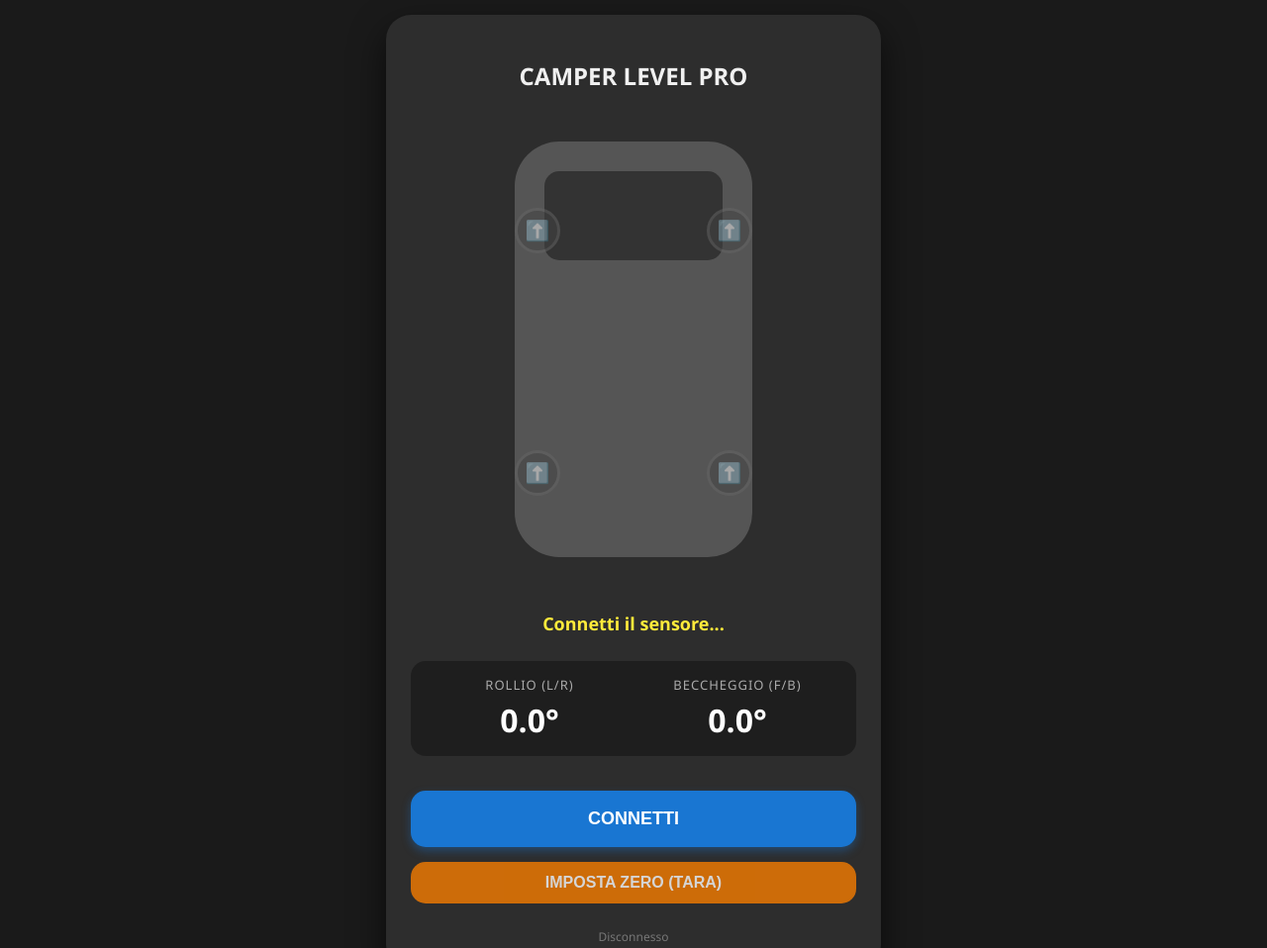
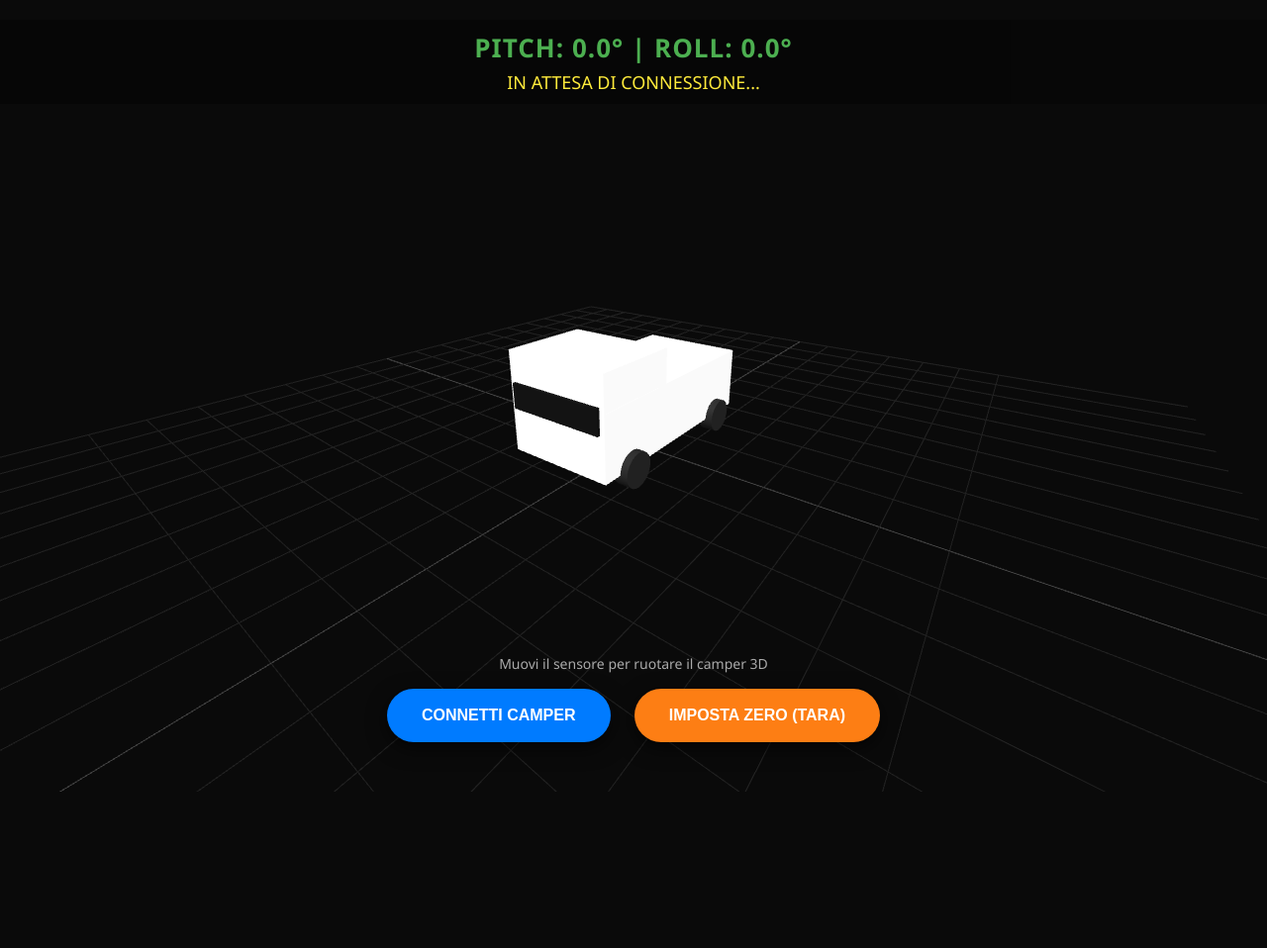
Before and after one commit to robertodapra/Camper-Level, a plain HTML site: page index.html in a window 1280 px wide. Shown: the top 958 px of the page at 99% size. After the commit the page ends 800 px from the top, so only its background shows below. Drawn offline with nearby package versions, Linux system fonts and the light colour scheme; animation ran at ten frames a second.

Commit message:
Update index.html

```diff
--- a/index.html
+++ b/index.html
@@ -3,82 +3,124 @@
 <head>
     <meta charset="UTF-8">
     <meta name="viewport" content="width=device-width, initial-scale=1.0">
-    <title>Camper Level Pro Visual</title>
+    <title>Camper 3D Leveler PRO</title>
+    <script src="https://cdnjs.cloudflare.com/ajax/libs/three.js/r128/three.min.js"></script>
     <style>
-        body { font-family: 'Segoe UI', Roboto, Helvetica, Arial, sans-serif; text-align: center; background: #1a1a1a; color: #f0f0f0; padding: 15px; margin: 0; }
-        .container { max-width: 450px; margin: auto; background: #2d2d2d; padding: 25px; border-radius: 25px; box-shadow: 0 15px 35px rgba(0,0,0,0.6); }
+        body { margin: 0; background: #0a0a0a; color: white; font-family: 'Segoe UI', sans-serif; overflow: hidden; }
 
-        /* Grafica Camper e Ruote */
-        .camper-container { position: relative; width: 100%; max-width: 300px; margin: 20px auto; }
-        .camper-svg { width: 100%; height: auto; fill: #555; } /* Colore base camper */
+        #ui {
+            position: absolute; top: 20px; width: 100%; text-align: center; z-index: 10;
+            pointer-events: none; background: rgba(0,0,0,0.3); padding: 10px 0;
+        }
 
-        .wheel-indicator { position: absolute; width: 40px; height: 40px; border-radius: 50%; background: #444; border: 3px solid #666; display: flex; align-items: center; justify-content: center; font-size: 20px; color: #fff; transition: 0.3s; opacity: 0.5; }
-        .wheel-indicator.active-raise { background: #d32f2f; border-color: #f44336; opacity: 1; animation: pulse 1.5s infinite; }
-        .wheel-indicator.ok { background: #388e3c; border-color: #4caf50; opacity: 1; }
+        #angles { font-size: 26px; font-weight: bold; color: #4caf50; letter-spacing: 1px; }
+        #status-msg { color: #ffeb3b; font-size: 18px; margin-top: 5px; text-transform: uppercase; }
 
-        /* Posizionamento Ruote (Vista dall'alto stilizzata) */
-        #wheel-front-left  { top: 20%; left: 10%; }
-        #wheel-front-right { top: 20%; right: 10%; }
-        #wheel-rear-left   { bottom: 20%; left: 10%; }
-        #wheel-rear-right  { bottom: 20%; right: 10%; }
+        .btn-container { position: absolute; bottom: 40px; width: 100%; text-align: center; z-index: 10; }
 
-        @keyframes pulse { 0% { transform: scale(1); } 50% { transform: scale(1.1); } 100% { transform: scale(1); } }
+        button {
+            pointer-events: auto; padding: 18px 35px; border-radius: 50px; border: none;
+            font-weight: bold; font-size: 16px; cursor: pointer; margin: 10px;
+            box-shadow: 0 6px 20px rgba(0,0,0,0.6); transition: all 0.2s ease;
+            text-transform: uppercase;
+        }
 
-        /* Dati e Pulsanti */
-        .data-display { display: flex; justify-content: space-around; margin: 25px 0; background: #1e1e1e; padding: 15px; border-radius: 15px; }
-        .data-box { width: 45%; }
-        .label { font-size: 13px; color: #aaa; text-transform: uppercase; letter-spacing: 1px; }
-        .value { font-size: 32px; font-weight: bold; color: #fff; margin-top: 5px; }
+        .btn-conn { background: #007bff; color: white; }
+        .btn-conn:active { transform: scale(0.95); background: #0056b3; }
 
-        #advice-text { font-size: 18px; font-weight: bold; color: #ffeb3b; min-height: 1.4em; margin-bottom: 20px; }
+        .btn-tara { background: #fd7e14; color: white; }
+        .btn-tara:active { transform: scale(0.95); background: #d96d12; }
 
-        button { width: 100%; padding: 18px; margin: 10px 0; border: none; border-radius: 15px; font-size: 18px; font-weight: bold; cursor: pointer; transition: 0.2s; -webkit-tap-highlight-color: transparent; }
-        .btn-connect { background: #1976d2; color: white; box-shadow: 0 4px 10px rgba(25,118,210,0.4); }
-        .btn-connect:active { transform: translateY(2px); box-shadow: 0 2px 5px rgba(25,118,210,0.4); }
-        .btn-tara { background: #f57c00; color: white; margin-top: 5px; font-size: 16px; padding: 12px; opacity: 0.8; }
-
-        #status { font-size: 12px; color: #777; margin-top: 15px; }
+        /* Overlay per il caricamento */
+        #instructions {
+            position: absolute; bottom: 120px; width: 100%; text-align: center;
+            font-size: 14px; color: #aaa; pointer-events: none;
+        }
     </style>
 </head>
 <body>
 
-<div class="container">
-    <h2>CAMPER LEVEL PRO</h2>
-
-    <div class="camper-container">
-        <svg class="camper-svg" viewBox="0 0 100 160" xmlns="http://www.w3.org/2000/svg">
-            <rect x="10" y="10" width="80" height="140" rx="15" ry="15"/> <rect x="20" y="20" width="60" height="30" rx="5" ry="5" fill="#333"/> </svg>
-
-        <div id="wheel-front-left" class="wheel-indicator">⬆️</div>
-        <div id="wheel-front-right" class="wheel-indicator">⬆️</div>
-        <div id="wheel-rear-left" class="wheel-indicator">⬆️</div>
-        <div id="wheel-rear-right" class="wheel-indicator">⬆️</div>
+<div id="ui">
+    <div id="angles">PITCH: 0.0° | ROLL: 0.0°</div>
+    <div id="status-msg">In attesa di connessione...</div>
 </div>
 
-    <div id="advice-text">Connetti il sensore...</div>
+<div id="instructions">Muovi il sensore per ruotare il camper 3D</div>
 
-    <div class="data-display">
-        <div class="data-box">
-            <div class="label">Rollio (L/R)</div>
-            <div id="rollVal" class="value">0.0°</div>
-        </div>
-        <div class="data-box">
-            <div class="label">Beccheggio (F/B)</div>
-            <div id="pitchVal" class="value">0.0°</div>
-        </div>
-    </div>
-
-    <button class="btn-connect" onclick="connectBLE()">CONNETTI</button>
-    <button class="btn-tara" onclick="sendTara()">IMPOSTA ZERO (TARA)</button>
-
-    <div id="status">Disconnesso</div>
+<div class="btn-container">
+    <button class="btn-conn" onclick="connectBLE()">Connetti Camper</button>
+    <button class="btn-tara" onclick="sendTara()">Imposta Zero (Tara)</button>
 </div>
 
 <script>
+    // --- MOTORE GRAFICO 3D ---
+    const scene = new THREE.Scene();
+    const camera = new THREE.PerspectiveCamera(75, window.innerWidth / window.innerHeight, 0.1, 1000);
+    const renderer = new THREE.WebGLRenderer({ antialias: true, alpha: true });
+    renderer.setSize(window.innerWidth, window.innerHeight);
+    document.body.appendChild(renderer.domElement);
+
+    // Luci
+    const ambientLight = new THREE.AmbientLight(0xffffff, 0.6);
+    scene.add(ambientLight);
+    const dirLight = new THREE.DirectionalLight(0xffffff, 1);
+    dirLight.position.set(5, 10, 7);
+    scene.add(dirLight);
+
+    // COSTRUZIONE CAMPER (GRUPPO)
+    const camperGroup = new THREE.Group();
+
+    // Scocca (Bianca)
+    const bodyMat = new THREE.MeshPhongMaterial({ color: 0xffffff });
+    const body = new THREE.Mesh(new THREE.BoxGeometry(2.2, 1.3, 4.5), bodyMat);
+    camperGroup.add(body);
+
+    // Mansarda
+    const mansarda = new THREE.Mesh(new THREE.BoxGeometry(2.2, 0.7, 1.8), bodyMat);
+    mansarda.position.set(0, 1, 1.35);
+    camperGroup.add(mansarda);
+
+    // Vetri (Neri riflettenti)
+    const glassMat = new THREE.MeshPhongMaterial({ color: 0x111111 });
+    const windshield = new THREE.Mesh(new THREE.BoxGeometry(2, 0.5, 0.1), glassMat);
+    windshield.position.set(0, 0.5, 2.26);
+    camperGroup.add(windshield);
+
+    // Ruote (4 cilindri)
+    const wheelGeom = new THREE.CylinderGeometry(0.35, 0.35, 0.3, 32);
+    const wheelMat = new THREE.MeshPhongMaterial({ color: 0x222222 });
+    const wheelPositions = [
+        [1.1, -0.65, 1.5], [-1.1, -0.65, 1.5], // Anteriori
+        [1.1, -0.65, -1.5], [-1.1, -0.65, -1.5] // Posteriori
+    ];
+
+    wheelPositions.forEach(pos => {
+        const w = new THREE.Mesh(wheelGeom, wheelMat);
+        w.rotation.z = Math.PI / 2;
+        w.position.set(pos[0], pos[1], pos[2]);
+        camperGroup.add(w);
+    });
+
+    scene.add(camperGroup);
+
+    // Griglia del terreno per riferimento
+    const grid = new THREE.GridHelper(20, 20, 0x444444, 0x222222);
+    grid.position.y = -1.1;
+    scene.add(grid);
+
+    camera.position.set(6, 4, 8);
+    camera.lookAt(0, 0, 0);
+
+    function animate() {
+        requestAnimationFrame(animate);
+        renderer.render(scene, camera);
+    }
+    animate();
+
+    // --- COMUNICAZIONE BLUETOOTH ---
     let characteristic;
     const SVC_UUID = "6e400001-b5a3-f393-e0a9-e50e24dcca9e";
     const CHAR_UUID = "6e400003-b5a3-f393-e0a9-e50e24dcca9e";
-    const TOLERANCE = 0.5; // Gradi di tolleranza per considerare "in bolla"
 
     async function connectBLE() {
         try {
@@ -86,86 +128,54 @@
                 filters: [{ name: 'Camper_Level_Pro' }],
                 optionalServices: [SVC_UUID]
             });
-
             const server = await device.gatt.connect();
             const service = await server.getPrimaryService(SVC_UUID);
             characteristic = await service.getCharacteristic(CHAR_UUID);
 
-            document.getElementById('status').innerText = "Connesso";
-            document.getElementById('advice-text').innerText = "Sistema Pronto";
-            document.querySelector('.btn-connect').innerText = "DISCONNETTI"; // Semplificazione
-            // Aggiungere logica di disconnessione se necessario
-
+            document.getElementById('status-msg').innerText = "CONNESSO ✅";
             characteristic.startNotifications();
-            characteristic.addEventListener('characteristicvaluechanged', handleData);
-        } catch (error) {
-            console.log("Errore BLE:", error);
-            document.getElementById('advice-text').innerText = "Errore di connessione.";
-        }
-    }
-
-    function handleData(event) {
-        let buffer = event.target.value.buffer;
-        let view = new DataView(buffer);
-
+            characteristic.addEventListener('characteristicvaluechanged', (e) => {
+                let view = new DataView(e.target.value.buffer);
                 let pitch = view.getFloat32(0, true);
                 let roll = view.getFloat32(4, true);
 
-        document.getElementById('pitchVal').innerText = pitch.toFixed(1) + "°";
-        document.getElementById('rollVal').innerText = roll.toFixed(1) + "°";
+                // Aggiorna Testo
+                document.getElementById('angles').innerText = `PITCH: ${pitch.toFixed(1)}° | ROLL: ${roll.toFixed(1)}°`;
 
-        updateVisuals(pitch, roll);
+                // RUOTA IL MODELLO 3D (Conversione Gradi in Radianti)
+                camperGroup.rotation.x = -pitch * (Math.PI / 180);
+                camperGroup.rotation.z = -roll * (Math.PI / 180);
+
+                // CAMBIO COLORE IN BASE ALLA PRECISIONE
+                if (Math.abs(pitch) <= 0.5 && Math.abs(roll) <= 0.5) {
+                    body.material.color.setHex(0x55ff55); // Verde: In bolla
+                    document.getElementById('status-msg').innerText = "SEI IN BOLLA! ✅";
+                } else {
+                    body.material.color.setHex(0xffffff); // Bianco: Muovi ancora
+                    document.getElementById('status-msg').innerText = "REGOLA LIVELLO...";
                 }
-
-    function updateVisuals(p, r) {
-        const wheels = {
-            fl: document.getElementById('wheel-front-left'),
-            fr: document.getElementById('wheel-front-right'),
-            rl: document.getElementById('wheel-rear-left'),
-            rr: document.getElementById('wheel-rear-right')
-        };
-
-        // Resetta stati
-        Object.values(wheels).forEach(w => w.className = 'wheel-indicator');
-        let advice = "";
-
-        // Logica Combinata per determinare quali ruote alzare
-        let raise_front = p < -TOLERANCE;
-        let raise_rear = p > TOLERANCE;
-        let raise_left = r > TOLERANCE;
-        let raise_right = r < -TOLERANCE;
-
-        if (!raise_front && !raise_rear && !raise_left && !raise_right) {
-            advice = "✅ IN BOLLA!";
-            Object.values(wheels).forEach(w => w.classList.add('ok'));
-        } else {
-            advice = "⬆️ ALZA: ";
-            if (raise_front && raise_left) { wheels.fl.classList.add('active-raise'); advice += "Anteriore SX "; }
-            else if (raise_front && raise_right) { wheels.fr.classList.add('active-raise'); advice += "Anteriore DX "; }
-            else if (raise_rear && raise_left) { wheels.rl.classList.add('active-raise'); advice += "Posteriore SX "; }
-            else if (raise_rear && raise_right) { wheels.rr.classList.add('active-raise'); advice += "Posteriore DX "; }
-            else {
-                // Logica singola asse se non ci sono angoli puri
-                if (raise_front) { wheels.fl.classList.add('active-raise'); wheels.fr.classList.add('active-raise'); advice += "Anteriore "; }
-                if (raise_rear) { wheels.rl.classList.add('active-raise'); wheels.rr.classList.add('active-raise'); advice += "Posteriore "; }
-                if (raise_left) { wheels.fl.classList.add('active-raise'); wheels.rl.classList.add('active-raise'); advice += "Lato SX "; }
-                if (raise_right) { wheels.fr.classList.add('active-raise'); wheels.rr.classList.add('active-raise'); advice += "Lato DX "; }
+            });
+        } catch (err) {
+            console.log(err);
+            alert("Errore di connessione Bluetooth.");
         }
-        }
-        document.getElementById('advice-text').innerText = advice;
     }
 
     async function sendTara() {
         if (characteristic) {
-            try {
-                const encoder = new TextEncoder();
-                await characteristic.writeValue(encoder.encode("TARA"));
-                document.getElementById('advice-text').innerText = "✅ Zero impostato!";
-                setTimeout(() => document.getElementById('advice-text').innerText = "Sistema Pronto", 2000);
-            } catch (e) { alert("Errore nell'invio della tara."); }
-        } else { alert("Connetti prima il dispositivo!"); }
+            await characteristic.writeValue(new TextEncoder().encode("TARA"));
+            alert("Punto zero aggiornato!");
+        } else {
+            alert("Connetti prima il sensore!");
         }
+    }
+
+    // Resize finestra
+    window.addEventListener('resize', () => {
+        camera.aspect = window.innerWidth / window.innerHeight;
+        camera.updateProjectionMatrix();
+        renderer.setSize(window.innerWidth, window.innerHeight);
+    });
 </script>
-
 </body>
 </html>
```
Lines whose indentation alone changed are shown as unchanged.
